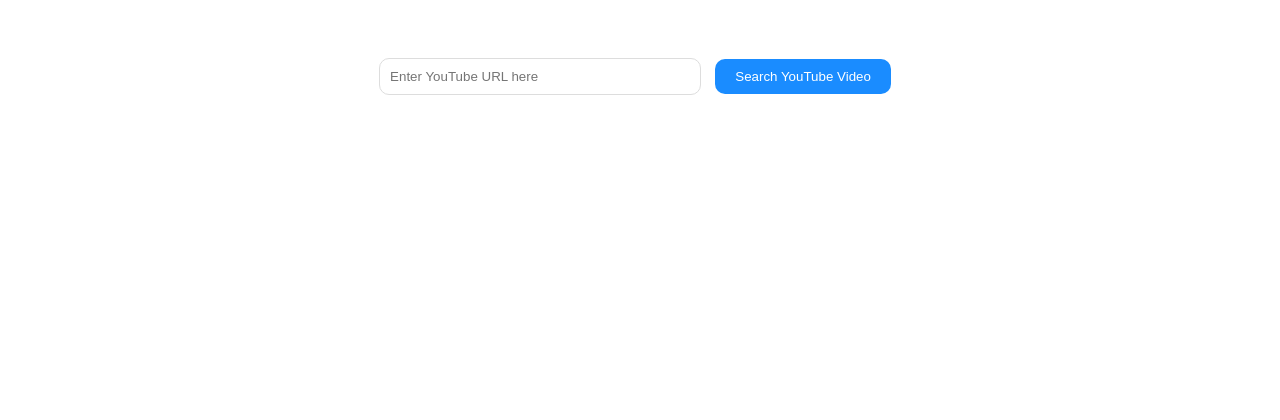
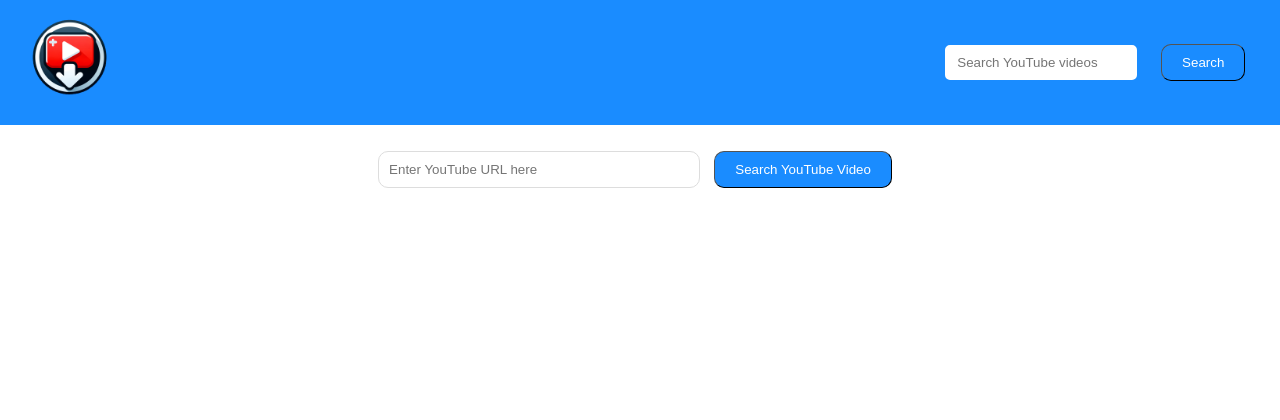
Before and after one commit to pbrnx/YOUTUBE-DOWNLOADER, a Flask app: page / in a window 1280 px wide. Shown: the top 420 px of the page. Run offline with Flask 3, Linux system fonts and the light colour scheme; some libraries are stand-ins or nearby versions.

Commit message:
criação de mecanismo de busca e header

```diff
--- a/static/script.js
+++ b/static/script.js
@@ -17,6 +17,8 @@
     document.querySelectorAll('.resolution-button').forEach(btn => btn.classList.remove('active'));
     button.classList.add('active');
 }
+
+
 
 document.getElementById('fetchResolutionsButton').onclick = function() {
     var url = document.getElementById('youtubeUrl').value;
@@ -131,3 +133,125 @@
         setButtonsDisabled(false);
     });
 };
+
+
+
+
+//api key section
+// Define the API key and API URL
+const API_KEY = 'AIzaSyB8rilPFTnGyPjc9Oh7CUirGNxoM1I6gCY';
+const API_URL = 'https://www.googleapis.com/youtube/v3/search';
+
+function searchYouTubeAPI() {
+    var searchQuery = document.getElementById('youtubeSearchInput').value;
+    if (!searchQuery.trim()) {
+        alert("Please enter a search term.");
+        return;
+    }
+
+    var url = `${API_URL}?part=snippet&type=video&maxResults=10&q=${encodeURIComponent(searchQuery)}&key=${API_KEY}`;
+
+    fetch(url)
+    .then(response => {
+        if (response.ok) {
+            return response.json();
+        } else {
+            throw new Error('Failed to fetch data from YouTube API');
+        }
+    })
+    .then(data => displayResults(data))
+    .catch(error => console.error('Error:', error));
+}
+
+function displayResults(data) {
+    const resultsContainer = document.getElementById('searchResultsContainer');
+    resultsContainer.innerHTML = ''; // Clear previous results
+
+    data.items.forEach(item => {
+        const videoId = item.id.videoId;
+        const title = item.snippet.title;
+        const thumbnail = item.snippet.thumbnails.default.url;
+
+        const videoElement = `
+            <div class="video-result">
+                <img src="${thumbnail}" alt="${title}">
+                <p>${title}</p>
+                <a href="https://www.youtube.com/watch?v=${videoId}" target="_blank">Watch Video</a>
+            </div>
+        `;
+        resultsContainer.innerHTML += videoElement;
+    });
+}
+
+
+
+function displayResults(data) {
+    const resultsContainer = document.getElementById('searchResultsList');
+    resultsContainer.innerHTML = '';
+    resultsContainer.style.display = 'block';
+
+
+    data.items.slice(0, 5).forEach((item) => {
+        const videoId = item.id.videoId;
+        const title = item.snippet.title;
+        const thumbnail = item.snippet.thumbnails.default.url;
+
+        const resultElement = document.createElement('div');
+        resultElement.className = 'video-result';
+        resultElement.innerHTML = `
+            <img src="${thumbnail}" alt="${title}" class="video-thumbnail">
+            <p class="video-title">${title}</p>
+        `;
+        resultElement.onclick = function() {
+            document.getElementById('youtubeUrl').value = `https://www.youtube.com/watch?v=${videoId}`;
+            resultsContainer.style.display = 'none';
+            fetchResolutions(`https://www.youtube.com/watch?v=${videoId}`);
+        };
+
+        resultsContainer.appendChild(resultElement);
+    });
+}
+
+function fetchResolutions(url) {
+    setButtonsDisabled(true);
+    fetch('/get_resolutions', {
+        method: 'POST',
+        headers: {
+            'Content-Type': 'application/x-www-form-urlencoded',
+        },
+        body: 'url=' + encodeURIComponent(url)
+    })
+    .then(response => response.json())
+    .then(resolutionsData => {
+        setButtonsDisabled(false);
+        if (resolutionsData.error) {
+            document.getElementById('message').textContent = resolutionsData.error;
+        } else {
+            displayResolutions(resolutionsData);
+        }
+    })
+    .catch(error => {
+        console.error('Error:', error);
+        document.getElementById('message').textContent = 'An error occurred.';
+        setButtonsDisabled(false);
+    });
+}
+
+function displayResolutions(resolutionsData) {
+    const sortedResolutions = sortResolutions(resolutionsData.resolutions);
+    const list = document.getElementById('resolutionList');
+    list.innerHTML = '';
+
+    sortedResolutions.forEach((res) => {
+        const button = document.createElement('button');
+        button.className = 'resolution-button';
+        button.textContent = res;
+        button.onclick = () => setActiveResolution(button);
+        list.appendChild(button);
+    });
+
+    document.getElementById('downloadButton').style.display = 'inline-block';
+    document.getElementById('downloadAudioButton').style.display = 'inline-block';
+    document.getElementById('videoTitle').textContent = resolutionsData.title;
+    document.getElementById('videoThumbnail').src = resolutionsData.thumbnail_url;
+}
--- a/static/style.css
+++ b/static/style.css
@@ -6,8 +6,8 @@
     font-family: "Open Sans", sans-serif;
     background-color: #ffffff;
     text-align: center;
-    padding-top: 50px;
-    zoom:100%;
+    margin: 0;
+    padding: 0;
   }
 
   #videoThumbnail{
@@ -22,13 +22,14 @@
     margin-bottom: 10px;
     border: 1px solid #ddd;
     border-radius: 10px;
+    margin-top:2% ;
   }
 
-  #fetchResolutionsButton, #downloadButton, #downloadAudioButton {
+  #fetchResolutionsButton, #downloadButton, #downloadAudioButton, #youtubeSearchButton {
     padding: 10px 20px;
     background-color: #1a8cff;
     color: white;
-    border: none;
+    border-width: 0.5px;
     border-radius: 10px;
     cursor: pointer;
     transition: transform 0.3s ease;
@@ -124,4 +139,134 @@
 .resolution-button.active, .resolution-button:hover {
     background-color: #00458a;
 
+
+
 }
+
+
+.site-header {
+    background-color: #1a8cff;
+    padding: 10px 20px;
+    display: flex;
+    align-items: center;
+    justify-content: space-between;
+
+}
+
+.header-content {
+    width: 100%;
+    display: flex;
+    align-items: center;
+    justify-content: space-between;
+}
+
+.logo-container .logo {
+    width: 100px;
+    height: auto;
+}
+
+.search-form {
+    display: flex;
+    align-items: center;
+}
+
+#youtubeSearchInput {
+    padding: 8px 10px;
+    margin-right: 10px;
+    border: 2px solid #ffffff;
+    border-radius: 5px;
+    outline: none;
+    width: 52.5%;
+}
+
+
+
+#youtubeSearchButton:hover {
+    background-color: #00458a;
+    color: #ffffff;
+}
+
+.results-container {
+    margin-top: 10px;
+    text-align: left;
+}
+
+.video-result {
+    display: flex;
+    align-items: center;
+    padding: 10px;
+    cursor: pointer;
+    border: 1px solid #ccc;
+    border-radius: 5px;
+    margin-bottom: 5px;
+}
+
+.video-result:hover {
+    background-color: #f0f0f0;
+}
+
+.video-thumbnail {
+    width: 50px;
+    height: auto;
+    margin-right: 10px;
+}
+
+.video-title {
+    font-size: 14px;
+
+}
+
+.header-content {
+    position: relative;
+}
+
+.results-container {
+    position: absolute;
+    top: 100%;
+    left: auto;
+    width: 300px;
+    background: white;
+    z-index: 1000;
+    display: none;
+    box-shadow: 0 4px 6px rgba(0,0,0,0.1);
+    overflow-y: auto;
+    max-height: 400px;
+}
+
+.video-result {
+    white-space: nowrap;
+    overflow: hidden;
+    text-overflow: ellipsis;
+    padding: 10px;
+    cursor: pointer;
+    border-bottom: 1px solid #ccc;
+}
+
+.video-result:hover {
+    background-color: #f0f0f0;
+}
+
+.video-thumbnail {
+    width: 50px;
+    height: auto;
+    margin-right: 10px;
+}
+
+.video-title {
+    font-size: 14px;
+    flex-grow: 1;
+    overflow: hidden;
+    text-overflow: ellipsis;
+}
+
+@media (max-width:768px){
+    #youtubeSearchButton{
+        margin-top: 3%;
+    }
+
+    .results-container {
+
+    width: 250px;
+
+}
+}
--- a/templates/index.html
+++ b/templates/index.html
@@ -9,11 +9,24 @@
     <link rel="icon" type="image/x-icon" href="/static/logo.png">
 </head>
 
+<body>
+    <header class="site-header">
+        <div class="header-content">
+            <div class="logo-container">
+                <img src="/static/logo.png" alt="Y2DOWN Logo" class="logo">
+            </div>
+        <div class="search-container">
+            <input type="text" id="youtubeSearchInput" placeholder="Search YouTube videos" aria-label="Search">
+            <button type="submit" id="youtubeSearchButton" onclick="searchYouTubeAPI()">Search</button>
+            <div id="searchResultsList" class="results-container"></div>
+        </div>
 
-<body>
+            </div>
+        </div>
+    </header>
+
     <input id="youtubeUrl" type="text" placeholder="Enter YouTube URL here">
     <button id="fetchResolutionsButton" class="action-button">Search YouTube Video</button>
-
     <div id="listContainer">
         <div id="resolutionList"></div>
     </div>
@@ -42,10 +55,9 @@
                 <img src="../static/linkedin.svg" alt="Linkedin">
             </a>
             <a title="Acesse meu insta!" href="https://www.instagram.com/pbrnx" target="_blank" class="social-icon">
-            <img src="..\static\Instagram_logo_2016.svg" alt="Instagram">
+                <img src="../static/Instagram_logo_2016.svg" alt="Instagram">
             </a>
         </div>
     </footer>
-
 </body>
 </html>
```
Also changed, not shown: other parts of static/style.css (+25 -11 lines). Lines whose indentation alone changed are shown as unchanged.
